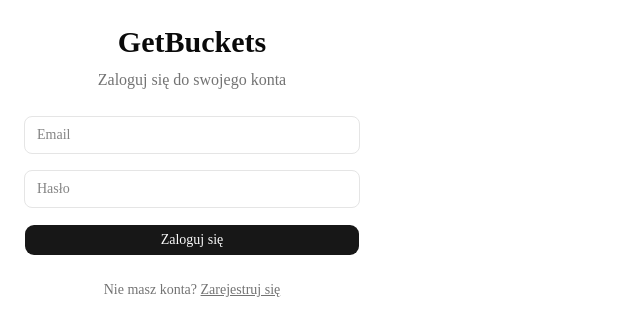
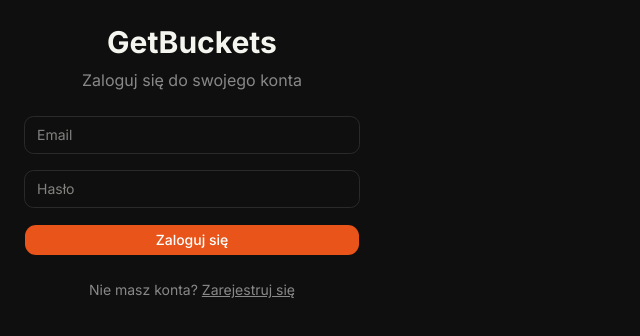
Before and after one commit to JanBranicki/getbuckets-app, a Next.js app: page /login in a window 1280 px wide. Shown: the top 336 px of the page, without its empty margins (0-640 px from the left). Built offline with nearby package versions, Linux system fonts and the light colour scheme; no server answers.

Commit message:
feat: dark mode, branding, logo, Inter font

```diff
--- a/src/app/globals.css
+++ b/src/app/globals.css
@@ -18,11 +18,6 @@
   --color-sidebar-primary: var(--sidebar-primary);
   --color-sidebar-foreground: var(--sidebar-foreground);
   --color-sidebar: var(--sidebar);
-  --color-chart-5: var(--chart-5);
-  --color-chart-4: var(--chart-4);
-  --color-chart-3: var(--chart-3);
-  --color-chart-2: var(--chart-2);
-  --color-chart-1: var(--chart-1);
   --color-ring: var(--ring);
   --color-input: var(--input);
   --color-border: var(--border);
@@ -49,72 +44,33 @@
 }
 
 :root {
-  --background: oklch(1 0 0);
-  --foreground: oklch(0.145 0 0);
-  --card: oklch(1 0 0);
-  --card-foreground: oklch(0.145 0 0);
-  --popover: oklch(1 0 0);
-  --popover-foreground: oklch(0.145 0 0);
-  --primary: oklch(0.205 0 0);
-  --primary-foreground: oklch(0.985 0 0);
-  --secondary: oklch(0.97 0 0);
-  --secondary-foreground: oklch(0.205 0 0);
-  --muted: oklch(0.97 0 0);
-  --muted-foreground: oklch(0.556 0 0);
-  --accent: oklch(0.97 0 0);
-  --accent-foreground: oklch(0.205 0 0);
-  --destructive: oklch(0.577 0.245 27.325);
-  --border: oklch(0.922 0 0);
-  --input: oklch(0.922 0 0);
-  --ring: oklch(0.708 0 0);
-  --chart-1: oklch(0.87 0 0);
-  --chart-2: oklch(0.556 0 0);
-  --chart-3: oklch(0.439 0 0);
-  --chart-4: oklch(0.371 0 0);
-  --chart-5: oklch(0.269 0 0);
-  --radius: 0.625rem;
-  --sidebar: oklch(0.985 0 0);
-  --sidebar-foreground: oklch(0.145 0 0);
-  --sidebar-primary: oklch(0.205 0 0);
-  --sidebar-primary-foreground: oklch(0.985 0 0);
-  --sidebar-accent: oklch(0.97 0 0);
-  --sidebar-accent-foreground: oklch(0.205 0 0);
-  --sidebar-border: oklch(0.922 0 0);
-  --sidebar-ring: oklch(0.708 0 0);
-}
-
-.dark {
-  --background: oklch(0.145 0 0);
-  --foreground: oklch(0.985 0 0);
-  --card: oklch(0.205 0 0);
-  --card-foreground: oklch(0.985 0 0);
-  --popover: oklch(0.205 0 0);
-  --popover-foreground: oklch(0.985 0 0);
-  --primary: oklch(0.922 0 0);
-  --primary-foreground: oklch(0.205 0 0);
-  --secondary: oklch(0.269 0 0);
-  --secondary-foreground: oklch(0.985 0 0);
-  --muted: oklch(0.269 0 0);
-  --muted-foreground: oklch(0.708 0 0);
-  --accent: oklch(0.269 0 0);
-  --accent-foreground: oklch(0.985 0 0);
-  --destructive: oklch(0.704 0.191 22.216);
-  --border: oklch(1 0 0 / 10%);
-  --input: oklch(1 0 0 / 15%);
-  --ring: oklch(0.556 0 0);
-  --chart-1: oklch(0.87 0 0);
-  --chart-2: oklch(0.556 0 0);
-  --chart-3: oklch(0.439 0 0);
-  --chart-4: oklch(0.371 0 0);
-  --chart-5: oklch(0.269 0 0);
-  --sidebar: oklch(0.205 0 0);
-  --sidebar-foreground: oklch(0.985 0 0);
-  --sidebar-primary: oklch(0.488 0.243 264.376);
-  --sidebar-primary-foreground: oklch(0.985 0 0);
-  --sidebar-accent: oklch(0.269 0 0);
-  --sidebar-accent-foreground: oklch(0.985 0 0);
-  --sidebar-border: oklch(1 0 0 / 10%);
-  --sidebar-ring: oklch(0.556 0 0);
+  --background: #0F0F0F;
+  --foreground: #F5F5F0;
+  --card: #1A1A1A;
+  --card-foreground: #F5F5F0;
+  --popover: #1A1A1A;
+  --popover-foreground: #F5F5F0;
+  --primary: #E8541A;
+  --primary-foreground: #FFFFFF;
+  --secondary: #2A2A2A;
+  --secondary-foreground: #F5F5F0;
+  --muted: #1F1F1F;
+  --muted-foreground: #888888;
+  --accent: #FF6B35;
+  --accent-foreground: #FFFFFF;
+  --destructive: #EF4444;
+  --border: #2A2A2A;
+  --input: #2A2A2A;
+  --ring: #E8541A;
+  --radius: 0.75rem;
+  --sidebar: #141414;
+  --sidebar-foreground: #F5F5F0;
+  --sidebar-primary: #E8541A;
+  --sidebar-primary-foreground: #FFFFFF;
+  --sidebar-accent: #2A2A2A;
+  --sidebar-accent-foreground: #F5F5F0;
+  --sidebar-border: #2A2A2A;
+  --sidebar-ring: #E8541A;
 }
 
 @layer base {
@@ -123,6 +79,7 @@
   }
   body {
     @apply bg-background text-foreground;
+    font-family: 'Inter', system-ui, -apple-system, sans-serif;
   }
   html {
     @apply font-sans;
--- a/src/app/layout.tsx
+++ b/src/app/layout.tsx
@@ -1,20 +1,16 @@
 import type { Metadata } from "next";
-import { Geist, Geist_Mono } from "next/font/google";
+import { Inter } from "next/font/google";
 import "./globals.css";
 
-const geistSans = Geist({
-  variable: "--font-geist-sans",
-  subsets: ["latin"],
-});
-
-const geistMono = Geist_Mono({
-  variable: "--font-geist-mono",
-  subsets: ["latin"],
+const inter = Inter({
+  variable: "--font-sans",
+  subsets: ["latin", "latin-ext"],
+  weight: ["400", "500", "600", "700", "800"],
 });
 
 export const metadata: Metadata = {
-  title: "Create Next App",
-  description: "Generated by create next app",
+  title: "GetBuckets",
+  description: "Platforma dla graczy koszykówki w Polsce",
 };
 
 export default function RootLayout({
@@ -23,11 +19,10 @@ export default function RootLayout({
   children: React.ReactNode;
 }>) {
   return (
-    <html
-      lang="en"
-      className={`${geistSans.variable} ${geistMono.variable} h-full antialiased`}
-    >
-      <body className="min-h-full flex flex-col">{children}</body>
+    <html lang="pl" className={`${inter.variable} h-full antialiased`}>
+      <body className="min-h-full flex flex-col bg-background text-foreground">
+        {children}
+      </body>
     </html>
   );
 }
--- a/src/components/nav.tsx
+++ b/src/components/nav.tsx
@@ -27,7 +27,10 @@ export default function Nav() {
       {/* Desktop — boczny panel */}
       <aside className="hidden md:flex flex-col w-56 min-h-screen border-r bg-background p-4">
         <div className="mb-8">
-          <span className="text-xl font-bold">GetBuckets 🏀</span>
+          <div className="flex items-center gap-2">
+  <img src="/logo.svg" alt="GetBuckets" className="h-8 w-8" />
+  <span className="text-xl font-bold">GetBuckets</span>
+</div>
         </div>
         <nav className="flex flex-col gap-1 flex-1">
           {LINKS.map(link => (
```
Also changed, not shown: 1 other file (tests, documents, lock files or other folders).
